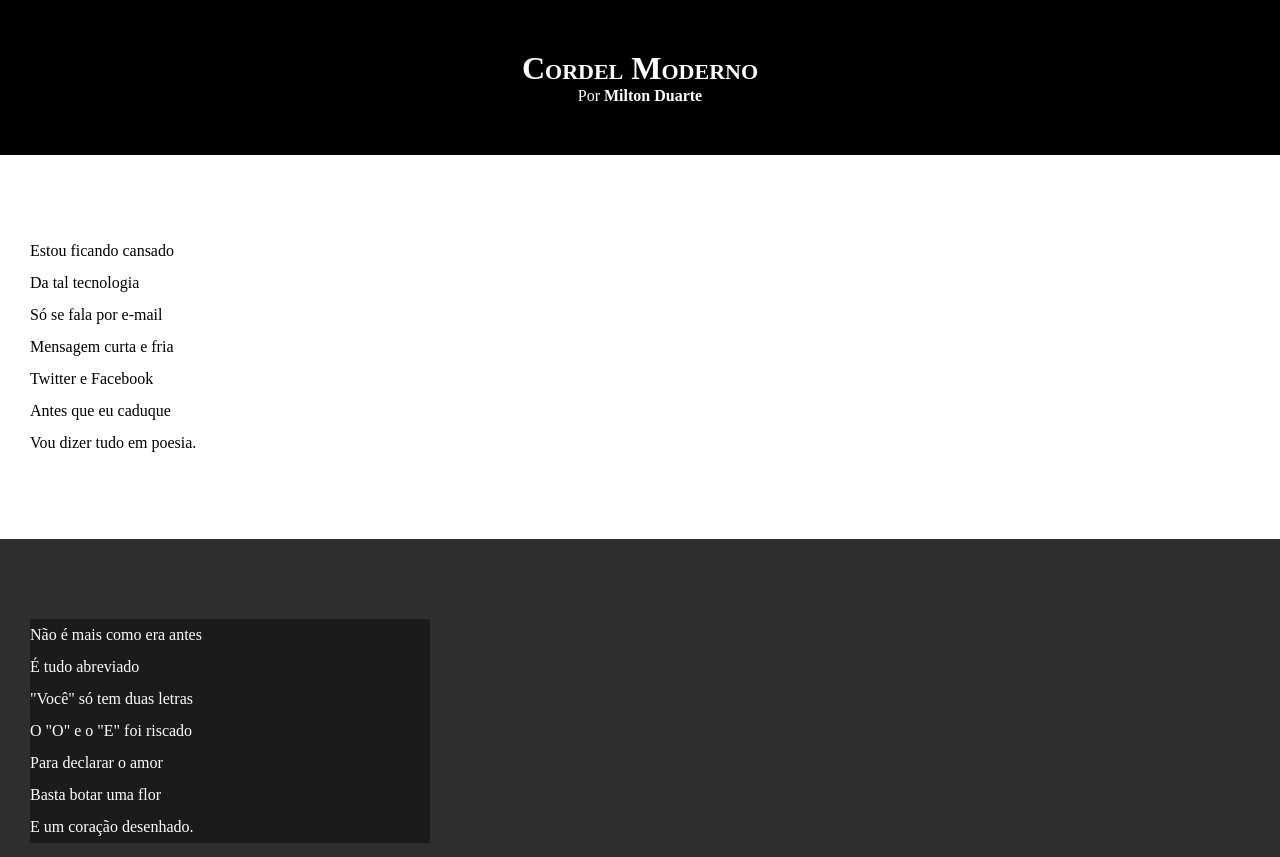
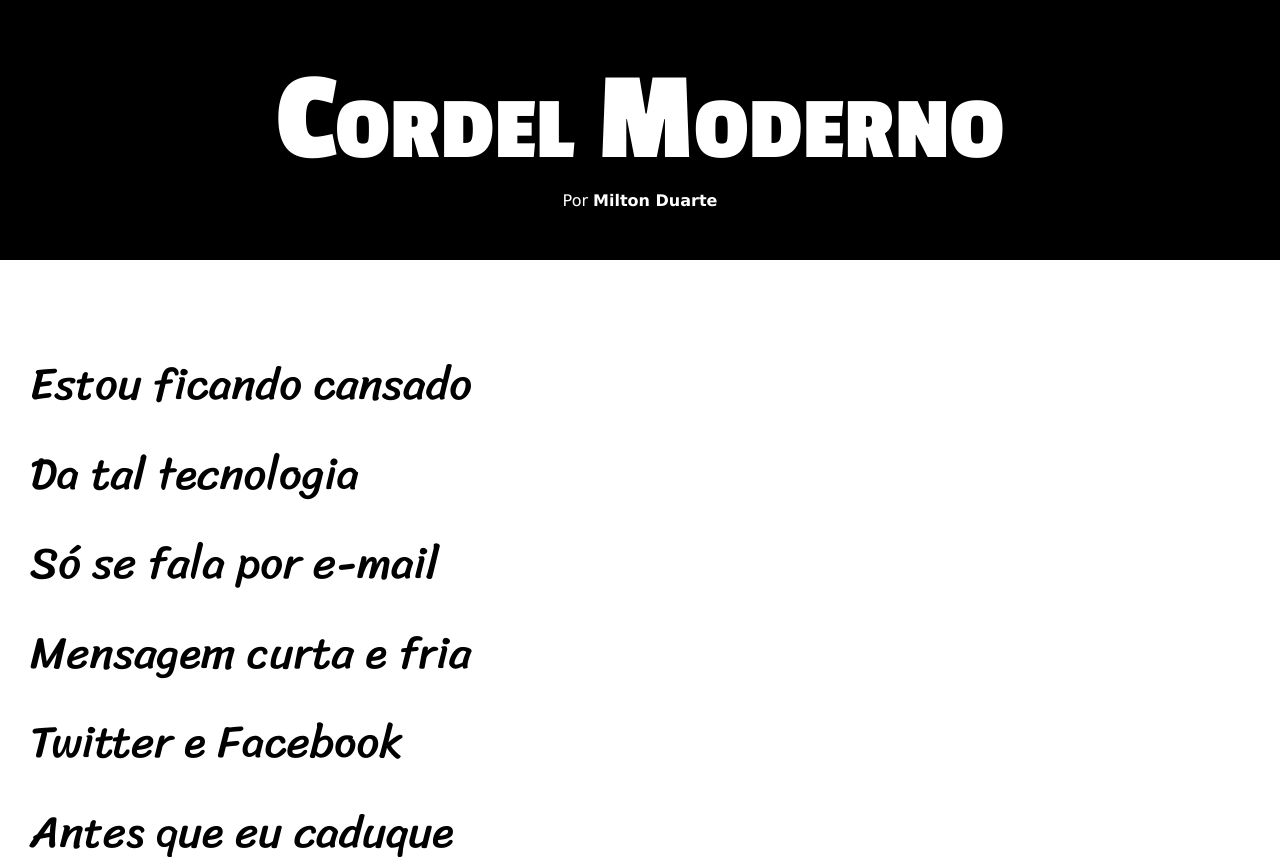
Before and after one commit to Gabruek9/HTML-CSS, a plain HTML site: page Desafios/Desafio012/index.html in a window 1280 px wide. Shown: the top 857 px of the page. Drawn offline with Linux system fonts and the light colour scheme.

Commit message:
atualização de estilos desafio 12

```diff
--- a/Desafios/Desafio012/estilo/style.css
+++ b/Desafios/Desafio012/estilo/style.css
@@ -1,4 +1,14 @@
 @charset "UTF-8";
+
+@import url('https://fonts.googleapis.com/css2?family=Passion+One:wght@400;700;900&display=swap');
+
+@import url('https://fonts.googleapis.com/css2?family=Sriracha&display=swap');
+
+:root{
+    --fonte1: Verdana, Geneva, Tahoma, sans-serif;
+    --fonte2: 'Passion One', 'cursive';
+    --fonte3: 'Sriracha','cursive';
+}
 
 *{
     margin: 0px;
@@ -8,6 +18,7 @@
 html, body{
     min-height: 100vh;
     background-color: darkgray;
+    font-family: var(--fonte1);
 }
 
 header{
@@ -18,6 +29,8 @@ header{
 header > h1{
     padding-top: 50px;
     font-variant: small-caps;
+    font-family: var(--fonte2);
+    font-size: 10vw;
 }
 
 header > p {
@@ -39,6 +52,8 @@ section{
     padding-bottom: 10vh;
     line-height: 2em;
     padding-left: 30px;
+    font-family: var(--fonte3);
+    font-size: 3.5vw;
 }
 
 section.normal{
@@ -53,7 +68,8 @@ section.imagem{
 
 section.imagem > p {
     background-color: rgba(0, 0, 0, 0.404);
-    width: 400px;
+    display: inline-block;
+    padding: 5px;
 }
 
 footer{
```
Also changed, not shown: 1 other file.
